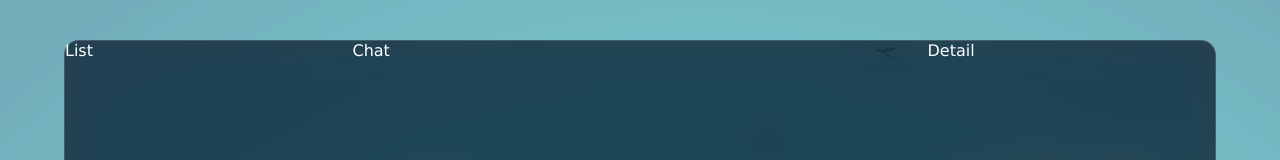
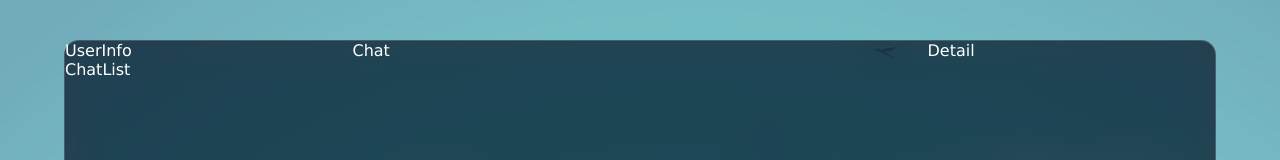
Before and after one commit to Mizaan-hub/Mera-Chat, a React (Vite) app: page / in a window 1280 px wide. Shown: the top 160 px of the page. Built offline with nearby package versions, Linux system fonts and the light colour scheme.

Commit message:
Added empty list componenets

```diff
--- /dev/null
+++ b/src/components/list/chatList/chatList.jsx
@@ -0,0 +1,8 @@
+import './chatList.scss'
+
+function ChatList (){
+    return(
+        <div className='ChatList'>ChatList</div>
+    )
+}
+export default ChatList
--- /dev/null
+++ b/src/components/list/chatList/chatList.scss
@@ -0,0 +1,3 @@
+.ChatList{
+
+}
--- a/src/components/list/list.jsx
+++ b/src/components/list/list.jsx
@@ -1,8 +1,13 @@
+import ChatList from './chatList/chatList'
 import './list.scss'
+import UserInfo from './userInfo/userInfo'
 
 function List (){
     return(
-        <div className='List'>List</div>
+        <div className='List'>
+            <UserInfo/>
+            <ChatList/>
+        </div>
     )
 }
 export default List
--- /dev/null
+++ b/src/components/list/userInfo/userInfo.jsx
@@ -0,0 +1,8 @@
+import './userInfo.scss'
+
+function UserInfo (){
+    return(
+        <div className='UserInfo'>UserInfo</div>
+    )
+}
+export default UserInfo
--- /dev/null
+++ b/src/components/list/userInfo/userInfo.scss
@@ -0,0 +1,3 @@
+.UserInfo{
+
+}
```
